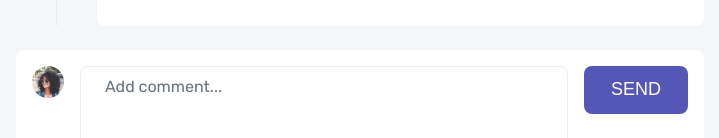
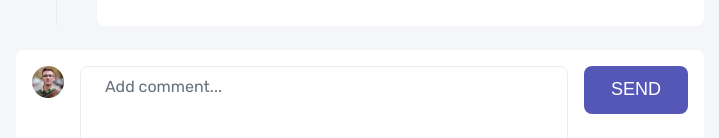
Before and after one commit to abizmo/interactive-comments-section, a React (Create React App) app: page / in a window 1280 px wide. Shown: the part 814-952 px from the top of the page, without its empty margins (280-999 px from the left). Built offline with nearby package versions, Linux system fonts and the light colour scheme.

Commit message:
Pass the user to NewComment

```diff
--- a/src/containers/Comments.jsx
+++ b/src/containers/Comments.jsx
@@ -56,7 +56,7 @@ function Comments() {
           )}
         </React.Fragment>
       ))}
-      <NewComment user="amyrobson" />
+      <NewComment user={data.currentUser.username} />
     </Wrapper>
   );
 }
```
Also changed, not shown: 1 other file (tests, documents, lock files or other folders).
